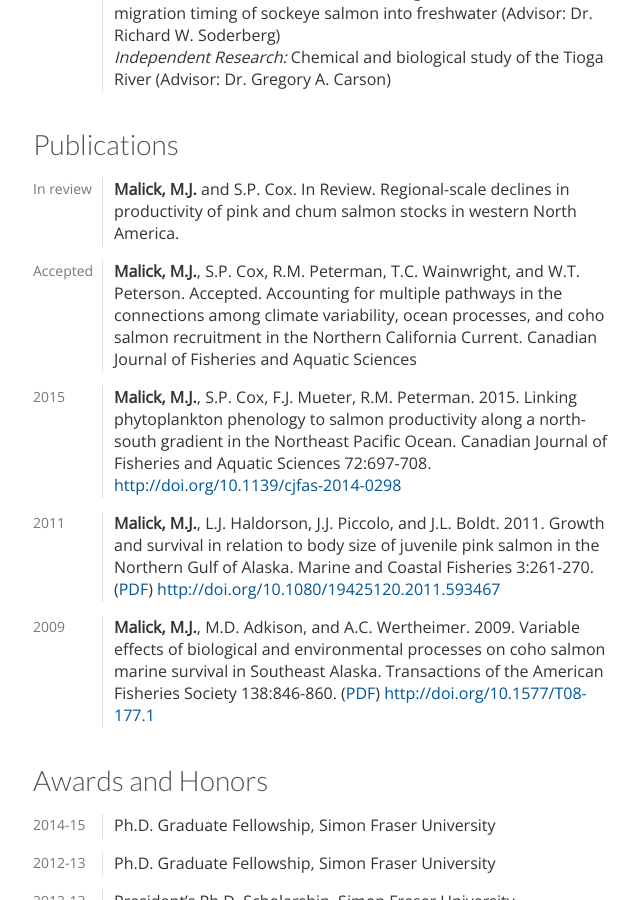
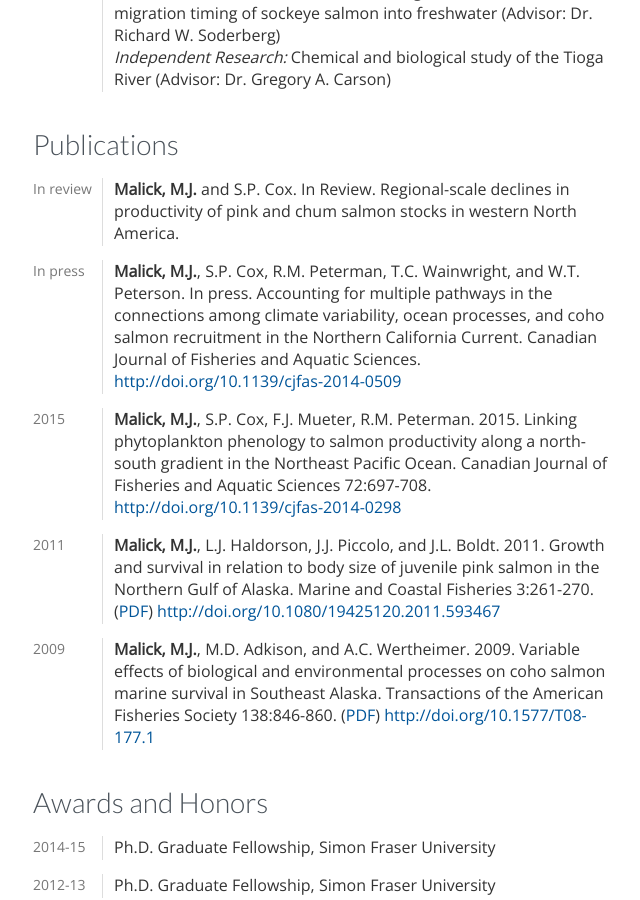
Before and after one commit to michaelmalick/michaelmalick.github.io, a Jekyll site: the page built from cv/index.md, in a window 1280 px wide and 900 px high, scrolled down 577 px. Shown: the whole window, without its empty margins (437-1077 px from the left). Built offline with Jekyll 4.4.1, drawn with Linux system fonts in a browser that asks for light colours; Markdown is read by kramdown in place of the engine named in the settings.

Commit message:
Updated BN manuscript status to in press

```diff
--- a/cv/index.md
+++ b/cv/index.md
@@ -50,12 +50,13 @@ In review
 :    **Malick, M.J.** and S.P. Cox. In Review. Regional-scale declines in
      productivity of pink and chum salmon stocks in western North America.
 
-Accepted
+In press
 :   **Malick, M.J.**, S.P. Cox, R.M. Peterman, T.C. Wainwright, and W.T.
-    Peterson. Accepted.  Accounting for multiple pathways in the connections
+    Peterson. In press. Accounting for multiple pathways in the connections
     among climate variability, ocean processes, and coho salmon recruitment in
     the Northern California Current. Canadian Journal of Fisheries and Aquatic
-    Sciences
+    Sciences.
+    <http://doi.org/10.1139/cjfas-2014-0509>
 
 2015
 :   **Malick, M.J.**, S.P. Cox, F.J. Mueter, R.M. Peterman. 2015. Linking
```
Also changed, not shown: cv/malick-cv.md (+4 -3 lines), 1 other file.
